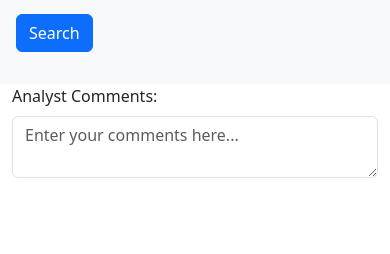
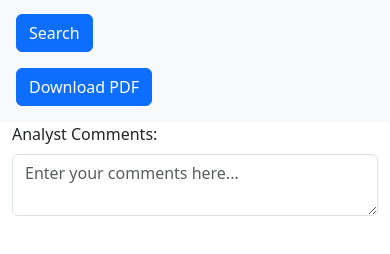
Before and after one commit to j-jayes/kingfisher-frontend, a SvelteKit app: page /search_sanctions_lists in a window 390 px wide. Shown: the part 258-512 px from the top of the page. Built offline with nearby package versions, Linux system fonts and the light colour scheme.

Commit message:
frontend rejig to download PDF of results from sanctions search

```diff
--- /dev/null
+++ b/src/lib/PDFDownloadButtonTable.svelte
@@ -0,0 +1,166 @@
+<script>
+	import { onMount } from 'svelte';
+	import { jsPDF } from 'jspdf';
+	import html2canvas from 'html2canvas';
+
+	export let pdfContainer;
+	export let loadingPDF;
+	export let queryString; // Accept the queryString prop
+
+	async function downloadPDF() {
+		loadingPDF = true; // set to true at the beginning of the function
+		if (!pdfContainer) {
+			console.error('pdfContainer is not defined');
+			return;
+		}
+
+		const pdf = new jsPDF('p', 'mm', 'a4');
+		const pdfWidth = pdf.internal.pageSize.getWidth();
+		const pdfHeight = pdf.internal.pageSize.getHeight();
+		const marginLeft = 10;
+		const marginRight = 10;
+		const marginTop = 10;
+		const marginBottom = 10;
+		const contentWidth = pdfWidth - marginLeft - marginRight;
+		const contentHeight = pdfHeight - marginTop - marginBottom;
+		let remainingSpaceOnPage = contentHeight;
+		let currentPosition = marginTop;
+
+		// Get the current date and time
+		const now = new Date();
+		const dateStr = now.toLocaleDateString('en-GB', {
+			year: 'numeric',
+			month: '2-digit',
+			day: '2-digit'
+		});
+		const timeStr = now.toLocaleTimeString('en-US', {
+			hour: '2-digit',
+			minute: '2-digit'
+		});
+
+		// Draw the date and time at the top of the PDF
+		pdf.text(`Date: ${dateStr}, Time: ${timeStr}`, marginLeft, currentPosition);
+
+		// Update the remaining space on the page and the current position
+		remainingSpaceOnPage -= 10; // Assume a line height of 10mm for the text
+		currentPosition += 10;
+
+		let queryParamsText = `Search Query:\n${queryString.replace(/&/g, '\n').replace(/=/g, ': ')}`;
+
+		// Set a different font size and style for the query parameters
+		pdf.setFontSize(12);
+		pdf.setFont('helvetica', 'italic');
+
+		// Draw the query parameters below the date and time
+		pdf.text(queryParamsText, marginLeft, currentPosition);
+
+		// Reset the font size and style to default for the rest of the content
+		pdf.setFontSize(12);
+		pdf.setFont('helvetica', 'normal');
+
+		// Update the remaining space on the page and the current position
+		// Assume a line height of 10mm for the text and add extra space for the line breaks in queryParamsText
+		const lineBreaks = (queryParamsText.match(/\n/g) || []).length;
+		remainingSpaceOnPage -= 10 + lineBreaks * 5;
+		currentPosition += 10 + lineBreaks * 5;
+
+		try {
+			let currentPageNumber = 1; // Track the current page number
+
+			for (let card of pdfContainer.children) {
+				if (currentPageNumber > 3) {
+					// Stop adding more content after the third page
+					break;
+				}
+
+				const canvas = await html2canvas(card);
+				const aspectRatio = canvas.width / canvas.height;
+				const cardHeightInPDF = contentWidth / aspectRatio;
+
+				if (cardHeightInPDF <= remainingSpaceOnPage) {
+					pdf.addImage(
+						canvas.toDataURL('image/png', 0.7),
+						'PNG',
+						marginLeft,
+						currentPosition,
+						contentWidth,
+						cardHeightInPDF
+					);
+					remainingSpaceOnPage -= cardHeightInPDF;
+					currentPosition += cardHeightInPDF;
+				} else {
+					if (currentPageNumber < 3) {
+						// Only add a new page if we are not already on the third page
+						pdf.addPage();
+						currentPageNumber++; // Increment the page number
+						remainingSpaceOnPage = contentHeight;
+						currentPosition = marginTop;
+
+						pdf.addImage(
+							canvas.toDataURL('image/png', 0.7),
+							'PNG',
+							marginLeft,
+							currentPosition,
+							contentWidth,
+							cardHeightInPDF
+						);
+
+						remainingSpaceOnPage -= cardHeightInPDF;
+						currentPosition += cardHeightInPDF;
+					} else {
+						// We are on the third page and do not have enough space for this card,
+						// so we stop adding more content.
+						break;
+					}
+				}
+			}
+
+			const filename = `Alcedo-${queryString}.pdf`;
+
+			pdf.save(filename);
+		} catch (error) {
+			console.error('Error generating PDF:', error);
+		} finally {
+			loadingPDF = false; // set to false at the end of the function
+		}
+	}
+</script>
+
+<button class="btn btn-primary" on:click={downloadPDF}>Download PDF</button>
+
+<!-- Loading overlay -->
+<div class="loading-overlay {loadingPDF ? 'show' : ''}">
+	<div class="spinner-border text-light" role="status">
+		<span class="visually-hidden">Loading...</span>
+	</div>
+	<div class="loading-text">Preparing PDF...</div>
+</div>
+
+<style>
+	.loading-overlay {
+		position: fixed;
+		top: 0;
+		left: 0;
+		width: 100vw;
+		height: 100vh;
+		background-color: rgba(0, 0, 0, 0.5);
+		display: flex;
+		align-items: center;
+		justify-content: center;
+		z-index: 1000;
+		visibility: hidden;
+		opacity: 0;
+		transition: visibility 0s, opacity 0.5s linear;
+	}
+
+	.loading-overlay.show {
+		visibility: visible;
+		opacity: 1;
+	}
+
+	.loading-text {
+		color: #fff;
+		font-size: 1.5em;
+		margin-top: 10px;
+	}
+</style>
--- a/src/routes/search_sanctions_lists/+page.svelte
+++ b/src/routes/search_sanctions_lists/+page.svelte
@@ -4,6 +4,7 @@
 	import SanctionsTable from '$lib/SanctionsTable.svelte';
 	import LoadingSpinner from '$lib/LoadingSpinner.svelte';
 	import ErrorAlert from '$lib/ErrorAlert.svelte';
+	import PDFDownloadButton from '$lib/PDFDownloadButtonTable.svelte';
 
 	let currentDate = new Date().toLocaleString();
 	let name = '';
@@ -13,6 +14,14 @@
 	let errorMessage = '';
 	let searchInitiated = false; // New state variable to track if a search has been initiated
 	let comments = ''; // to bind to the textarea
+	let pdfContainer;
+	let loadingPDF = false;
+	let queryString = '';
+
+	$: {
+		// Create a string representing the search query
+		queryString = `name=${name}&threshold=${threshold}`;
+	}
 
 	const sanctionsListLinks = {
 		US: 'https://ofac.treasury.gov/specially-designated-nationals-and-blocked-persons-list-sdn-human-readable-lists',
@@ -79,7 +88,7 @@
 	}
 
 	function handleSearch() {
-        searchSanctions();  // assuming searchSanctions is the function to initiate the search
+		searchSanctions(); // assuming searchSanctions is the function to initiate the search
 	}
 </script>
 
@@ -91,8 +100,11 @@
 			{#if loading}
 				<LoadingSpinner />
 			{/if}
+			<div>
+				<PDFDownloadButton {pdfContainer} {queryString} />
 			</div>
-		<div class="col-md-8">
+		</div>
+		<div bind:this={pdfContainer} class="col-md-8">
 			<!-- Comments Textbox -->
 			<div class="mb-3">
 				<label for="analystComments" class="form-label">Analyst Comments:</label>
```
Also changed, not shown: src/routes/search_web/+page.svelte (+11 -5 lines). Lines whose indentation alone changed are shown as unchanged.
